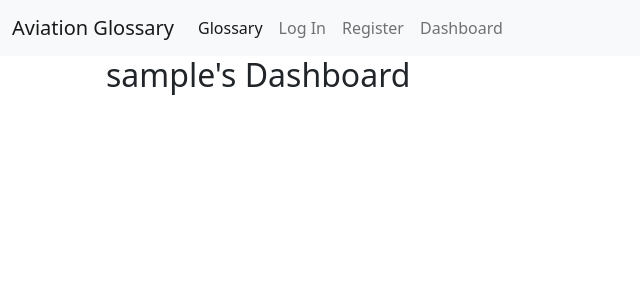
After one commit to gretaegan/aviation-glossary, a Flask app: a page that uses templates/base.html in a window 1280 px wide. The commit adds this page. Shown: the top 300 px of the page, without its empty margins (0-640 px from the left). Run offline with Flask 2, Linux system fonts and the light colour scheme; the visitor is signed in with stand-in values (Sample User, id 1); a database or web service that is not in the repository returns one stand-in record (values such as "Sample title"); some libraries are stand-ins or nearby versions.

Commit message:
Add user dashboard

```diff
--- a/app.py
+++ b/app.py
@@ -45,6 +45,7 @@ def register():
 
         session["user"] = request.form.get("username").lower()
         flash("Registration Successful!")
+        redirect(url_for("dashboard", username=session["user"]))
     return render_template("register.html")
 
 
@@ -60,6 +61,8 @@ def login():
                     session["user"] = request.form.get("username").lower()
                     flash("Welcome back, {}".format(
                         request.form.get("username")))
+                    redirect(url_for(
+                        "dashboard", username=session["user"]))
             else:
                 flash("Password username or password, please try again!")
                 return redirect(url_for("login"))
@@ -70,6 +73,13 @@ def login():
     return render_template("login.html")
 
 
+@app.route("/dashboard<username>", methods=["GET", "POST"])
+def dashboard(username):
+    username = mongo.db.users.find_one(
+        {"username": session["user"]})["username"]
+    return render_template("dashboard.html", username=username)
+
+
 if __name__ == "__main__":
     app.run(host=os.environ.get("IP"),
             port=int(os.environ.get("PORT")),
--- a/templates/base.html
+++ b/templates/base.html
@@ -30,6 +30,9 @@
                     </li>
                     <li class="nav-item">
                         <a class="nav-link" href="{{ url_for('register') }}">Register</a>
+                    </li>
+                    <li class="nav-item">
+                        <a class="nav-link" aria-current="page" href="{{ url_for('dashboard', username=session['user']) }}">Dashboard</a>
                     </li>
                     </ul>
                 </div>
--- /dev/null
+++ b/templates/dashboard.html
@@ -0,0 +1,16 @@
+{% extends "base.html" %}
+{% block content %}
+
+<div class="container">
+    <div class="row">
+        <div class="col-sm-12">
+            <div class="profile-container">
+                <h2>
+                    {{ username }}'s Dashboard
+                </h2>
+            </div>
+        </div>
+    </div>
+</div>
+
+{% endblock %}
```
